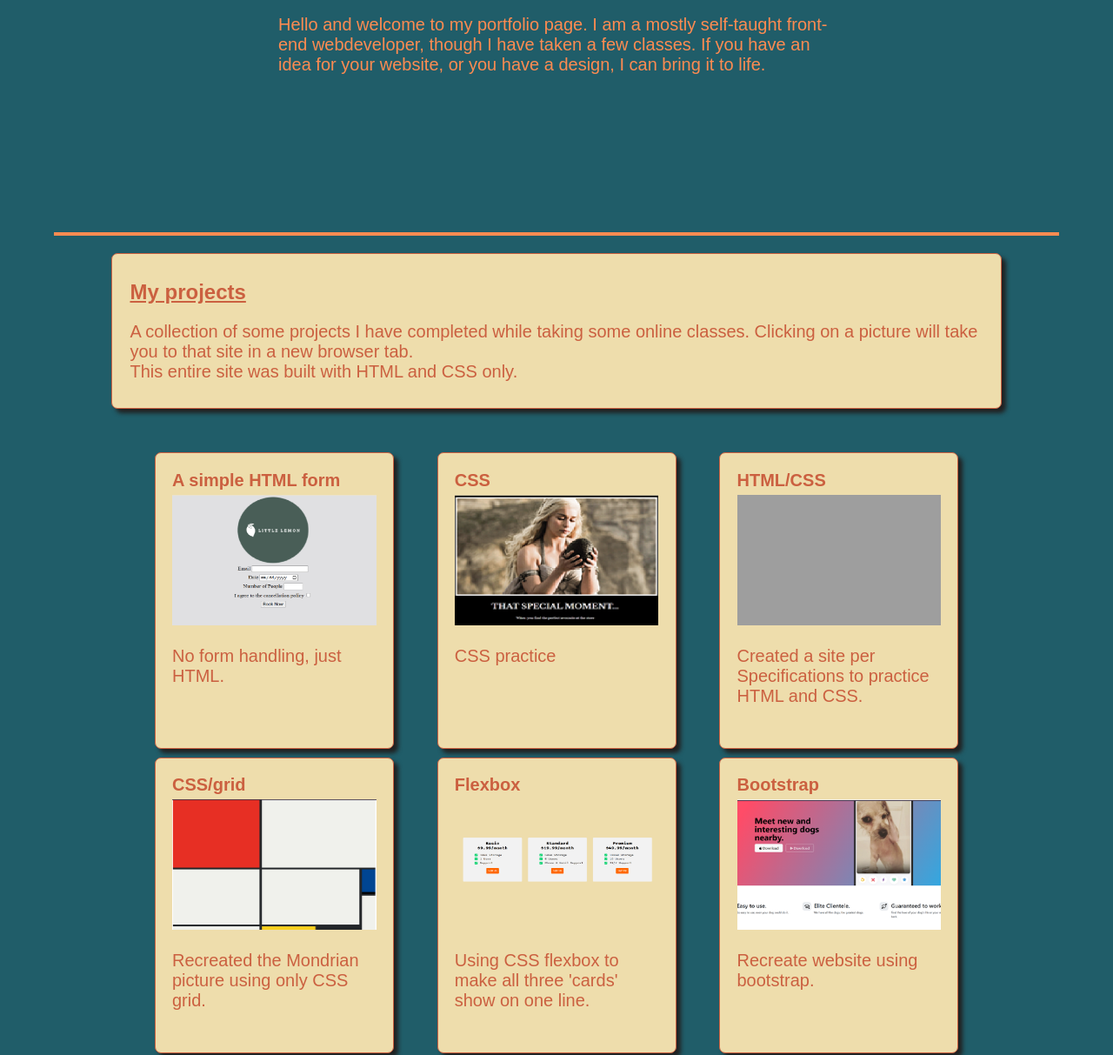
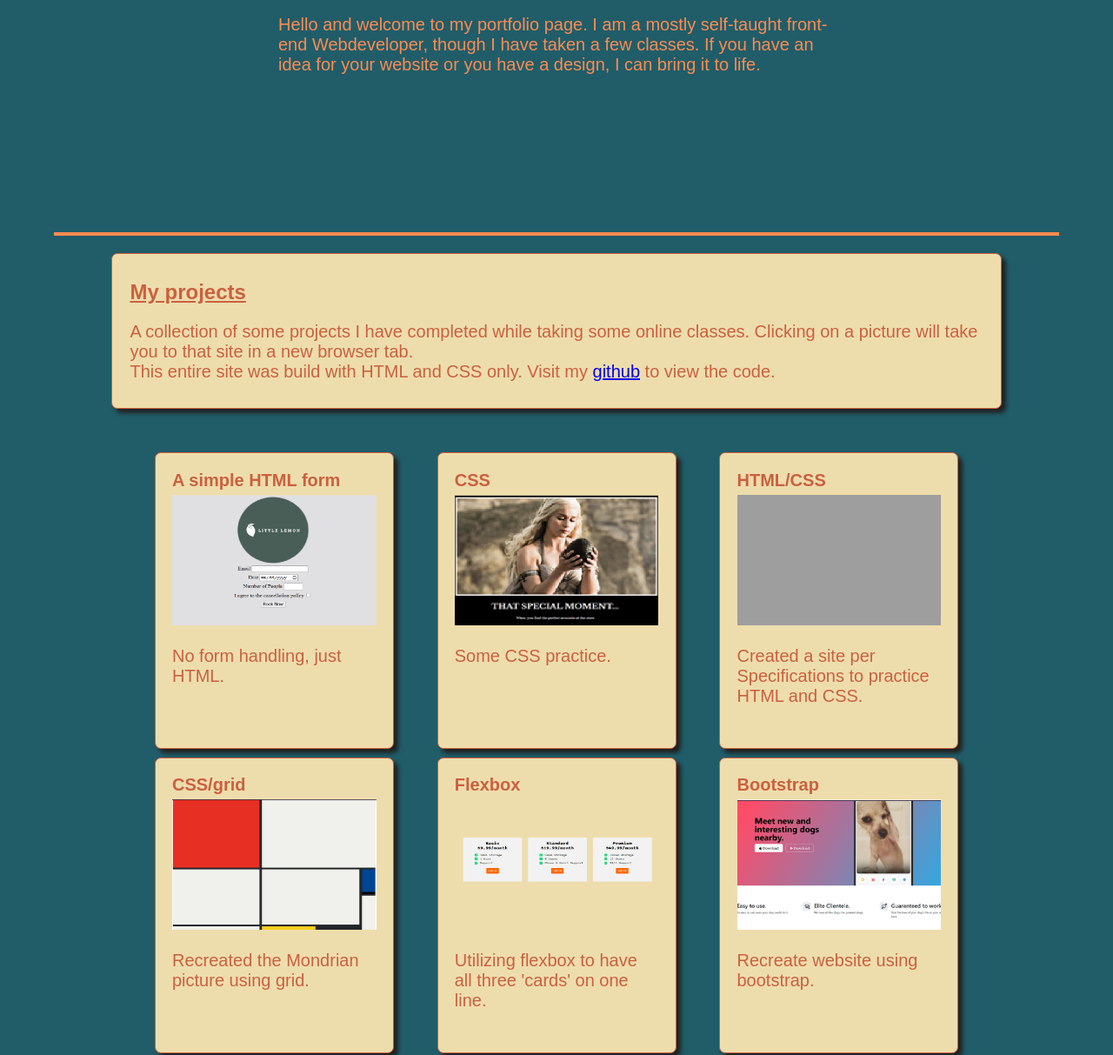
Before and after one commit to ElaDorn8/eladorn8.github.io, a plain HTML site: page index.html in a window 1280 px wide. Shown: the part 189-1402 px from the top of the page at 87% size. Drawn offline with Linux system fonts and the light colour scheme; grey boxes are pictures that could not be loaded.

Commit message:
added github link

```diff
--- a/index.html
+++ b/index.html
@@ -32,7 +32,7 @@
     </div>
     <div class="intro">
         <h1>Michaela Dorn</h1>
-        <p>Hello and welcome to my portfolio page. I am a mostly self-taught front-end webdeveloper, though I have taken a few classes. If you have an idea for your website,
+        <p>Hello and welcome to my portfolio page. I am a mostly self-taught front-end Webdeveloper, though I have taken a few classes. If you have an idea for your website
            or you have a design, I can bring it to life.</p>
     </div>
     <hr />
@@ -42,7 +42,8 @@
     <div id='projectsIntro'><h2>My projects</h2>
         <p> A collection of some projects I have completed while taking
             some online classes. Clicking on a picture will take you to that site in a new browser tab.<br />
-           This entire site was built with HTML and CSS only.
+           This entire site was build with HTML and CSS only.
+           Visit my <a href="https://github.com/ElaDorn8/eladorn8.github.io">github</a> to view the code.
         </p>
     </div>
     <div class="container">
@@ -54,7 +55,7 @@
         <div  class= 'projectCard'>
             <h3>CSS</h3>
             <a href='./projects/one/one.html' target="_blank"><img src= 'img/one.png' alt=""/></a>
-            <p id='cardFont'>CSS practice</p>
+            <p id='cardFont'>Some CSS practice.</p>
         </div>
         <div  class= 'projectCard'>
             <h3>HTML/CSS</h3>
@@ -64,12 +65,12 @@
         <div  class= 'projectCard'>
             <h3>CSS/grid</h3>
             <a href='projects/two/two.html' target="_blank"><img src= 'img/two.png' alt=""/></a>
-            <p id='cardFont'>Recreated the Mondrian picture using only CSS grid.</p>
+            <p id='cardFont'>Recreated the Mondrian picture using grid.</p>
         </div>
         <div  class= 'projectCard'>
             <h3>Flexbox</h3>
             <a href='projects/three/three.html' target="_blank"><img src= 'img/three.png' alt=""/></a>
-            <p id='cardFont'>Using CSS flexbox to make all three 'cards' show on one line.</p>
+            <p id='cardFont'>Utilizing flexbox to have all three 'cards' on one line.</p>
         </div>
         <div  class= 'projectCard'>
             <h3>Bootstrap</h3>
```
